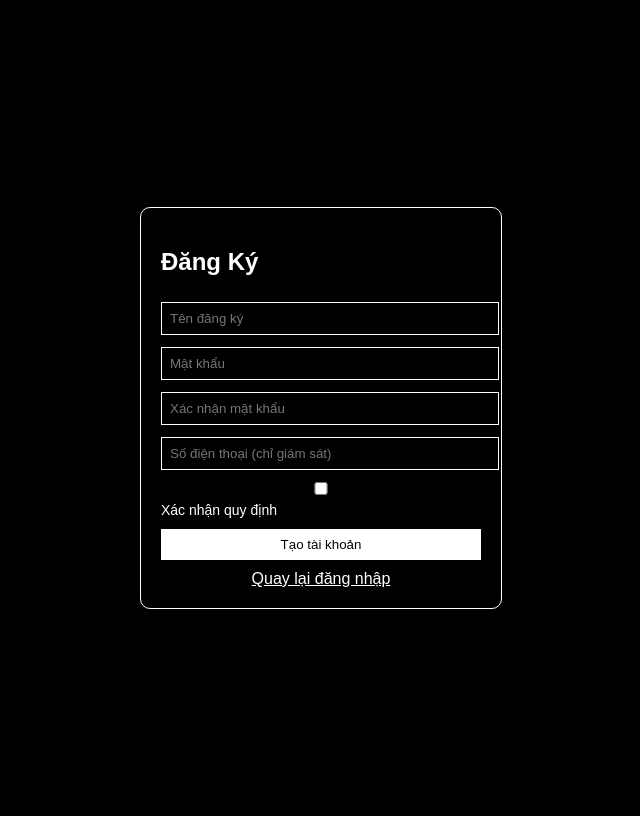
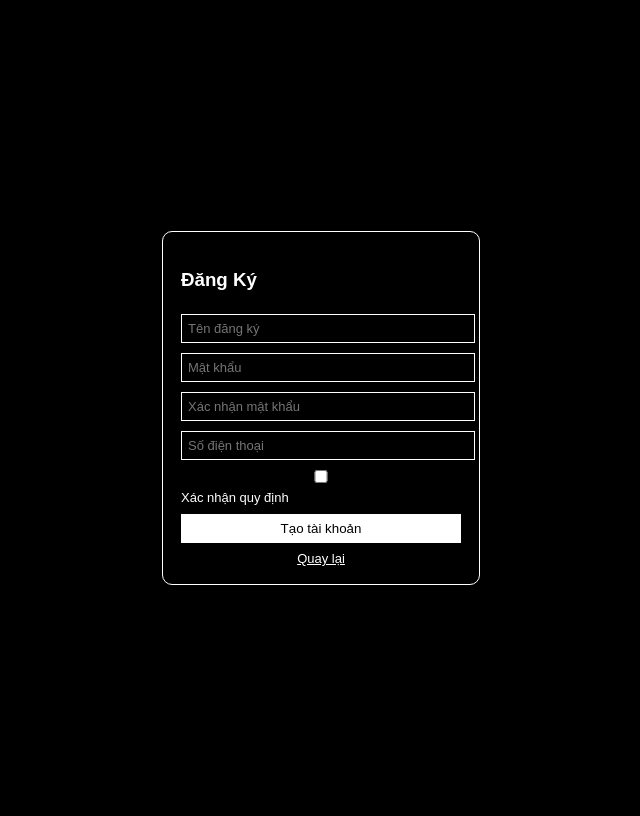
Before and after one commit to BluxBlX/BluxBlX, a Flask app: page /register in a window 1280 px wide. Shown: the whole page, without its empty margins (319-959 px from the left). Run offline with Flask 3, Linux system fonts and the light colour scheme.

Commit message:
Update register.html
.

```diff
--- a/templates/templates/register.html
+++ b/templates/templates/register.html
@@ -14,61 +14,79 @@
         }
 
         .box {
-            width: 320px;
-            padding: 20px;
+            width: 280px; /* nhỏ gọn hơn */
+            padding: 18px;
             border: 1px solid white;
             border-radius: 10px;
         }
 
         input {
             width: 100%;
-            padding: 8px;
-            margin: 6px 0;
+            padding: 6px;
+            margin: 5px 0;
             background: black;
             color: white;
             border: 1px solid white;
+            font-size: 13px;
         }
 
-        label {
-            font-size: 14px;
+        .error {
+            color: red;
+            font-size: 12px;
+            margin-top: -3px;
+            margin-bottom: 5px;
         }
 
         button {
             width: 100%;
-            padding: 8px;
+            padding: 7px;
             background: white;
             color: black;
             border: none;
             cursor: pointer;
-            margin-top: 10px;
+            margin-top: 8px;
+        }
+
+        label {
+            font-size: 13px;
         }
 
         a {
             color: white;
             display: block;
-            margin-top: 10px;
+            margin-top: 8px;
             text-align: center;
+            font-size: 13px;
         }
     </style>
 </head>
 <body>
 
 <div class="box">
-    <h2>Đăng Ký</h2>
+    <h3>Đăng Ký</h3>
     <form method="post">
         <input type="text" name="username" placeholder="Tên đăng ký" required>
+
         <input type="password" name="password" placeholder="Mật khẩu" required>
+
         <input type="password" name="confirm" placeholder="Xác nhận mật khẩu" required>
-        <input type="text" name="phone" placeholder="Số điện thoại (chỉ giám sát)">
+        {% if error_pw %}
+            <div class="error">{{ error_pw }}</div>
+        {% endif %}
+
+        <input type="text" name="phone" placeholder="Số điện thoại">
 
         <label>
             <input type="checkbox" name="agree"> Xác nhận quy định
         </label>
+        {% if error_agree %}
+            <div class="error">{{ error_agree }}</div>
+        {% endif %}
 
         <button type="submit">Tạo tài khoản</button>
     </form>
 
-    <a href="/">Quay lại đăng nhập</a>
+    <a href="/">Quay lại</a>
 </div>
 
 </body>
```
